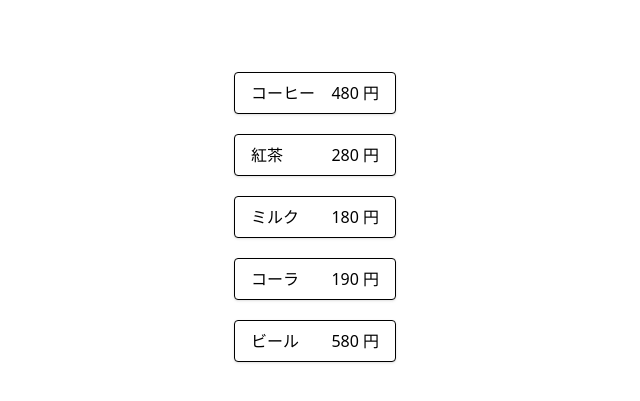
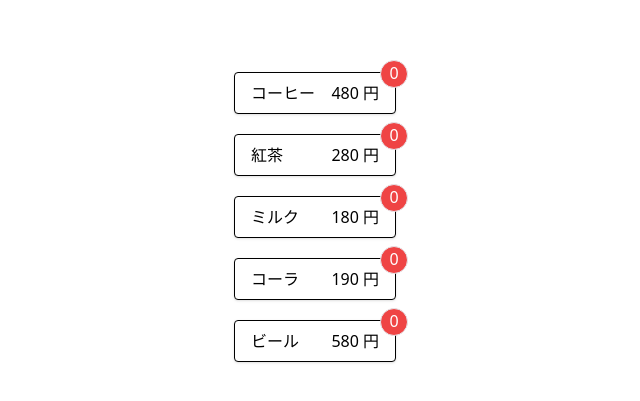
Before and after one commit to t-tajiri/track-cafe, a React (Create React App) app: page / in a window 1280 px wide. Shown: the part 183-584 px from the top of the page, without its empty margins (325-965 px from the left). Built offline with nearby package versions, Linux system fonts and the light colour scheme.

Commit message:
feat: 注文回数の表示およびカウンターの実装

```diff
--- a/src/components/PurchaseButton.tsx
+++ b/src/components/PurchaseButton.tsx
@@ -1,3 +1,5 @@
+import { useState } from "react";
+
 type Props = {
   id: string;
   text: string;
@@ -6,7 +8,10 @@ type Props = {
 };
 
 export const PurchaseButton: React.FC<Props> = (ctx) => {
+  const [counter, setCounter] = useState(0);
+
   return (
+    <div className="relative">
       <button
         id={ctx.id}
         className="bg-white hover:bg-gray-100
@@ -15,11 +20,20 @@ export const PurchaseButton: React.FC<Props> = (ctx) => {
                  rounded
                  shadow
                 "
+        onClick={() => setCounter(counter + 1)}
       >
         <div className="w-32 flex justify-between">
           <span>{ctx.text}</span>
           <span>{`${ctx.price} ${ctx.currencyType}`}</span>
         </div>
       </button>
+      <div
+        id={`${ctx.id}-count`}
+        data-testid={`${ctx.id}-count`}
+        className="absolute h-7 w-7 -top-3 -right-3 text-center border bg-red-500 text-white rounded-full"
+      >
+        {counter}
+      </div>
+    </div>
   );
 };
```
Lines whose indentation alone changed are shown as unchanged.
